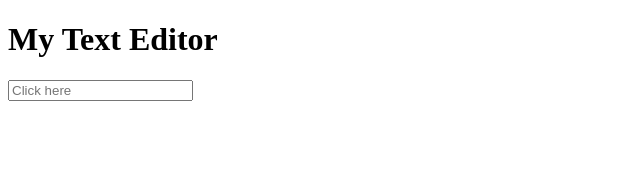
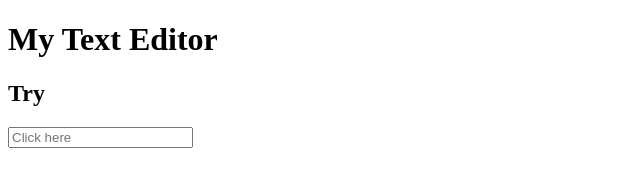
Before and after one commit to dsagar12/javascript, a plain HTML site: page demo.html in a window 1280 px wide. Shown: the whole page, without its empty margins (0-640 px from the left). Drawn offline with Linux system fonts and the light colour scheme.

Commit message:
add the h2

```diff
--- a/demo.html
+++ b/demo.html
@@ -7,6 +7,7 @@
 </head>
 <body>
     <h1>My Text Editor</h1>
+    <h2>Try</h2>
     <input type="text" name="" id="inp" placeholder="Click here">
     <script src="demo.js"></script>
 </body>
```
